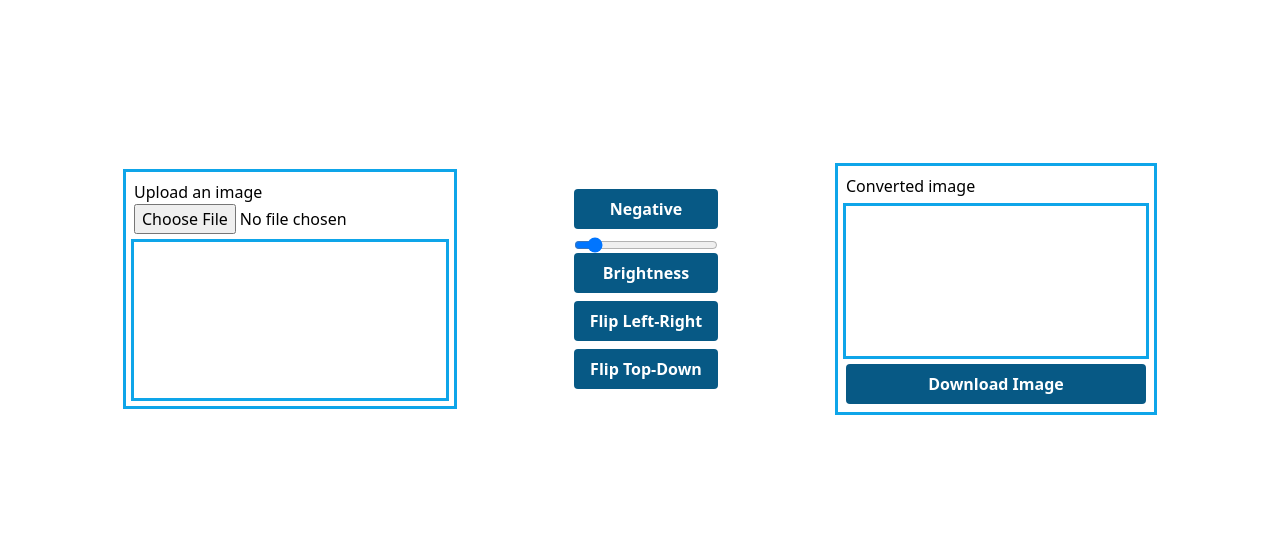
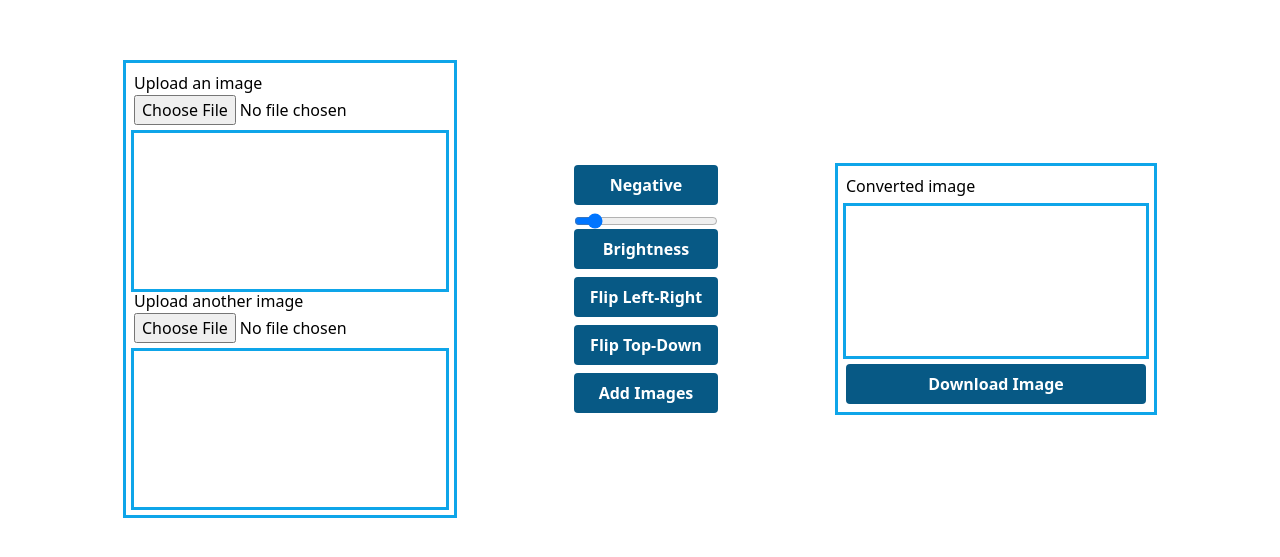
Before and after one commit to guilhermepereira2917/image-processing, a Next.js app: page / in a window 1280 px wide. Shown: the part 111-668 px from the top of the page. Built offline with nearby package versions, Linux system fonts and the light colour scheme.

Commit message:
added filter for adding two images

```diff
--- a/src/classes/FilterApplier.ts
+++ b/src/classes/FilterApplier.ts
@@ -1,19 +1,34 @@
 import { RgbImage } from "./RgbImage";
 
 export default class FilterApplier {
-  uploadedImage: RgbImage | null = null;
+  firstUploadedImage: RgbImage | null = null;
+  secondUploadedImage: RgbImage | null = null;
   convertedImage: RgbImage | null = null;
+
   onFilterApply: ((convertedImage: RgbImage) => void) | null = null;
 
-  applyFilter(applyFilterFunction: (image: RgbImage) => RgbImage): void {
-    if (!this.uploadedImage) {
+  applyFilterToFirstImage(applyFilterFunction: (image: RgbImage) => RgbImage): void {
+    if (!this.firstUploadedImage) {
       return;
     }
 
-    this.convertedImage = applyFilterFunction(this.uploadedImage);
+    this.convertedImage = applyFilterFunction(this.firstUploadedImage.clone());
 
     if (this.onFilterApply) {
       this.onFilterApply(this.convertedImage);
     }
   }
+
+  applyFilterToBothImages(applyFilterFunction: (firstImage: RgbImage, secondImage: RgbImage) => RgbImage): void {
+    if (!this.firstUploadedImage || !this.secondUploadedImage) {
+      return;
+    }
+
+    this.convertedImage = applyFilterFunction(this.firstUploadedImage.clone(), this.secondUploadedImage.clone());
+
+    if (this.onFilterApply) {
+      this.onFilterApply(this.convertedImage);
+    }
+  }
+
 }
--- a/src/classes/FilterType.ts
+++ /dev/null
@@ -1,9 +0,0 @@
-export enum FilterType {
-  negativeFilter,
-  brightnessFilter,
-}
-
-export const FilterTypeLabel = new Map<number, string>([
-  [FilterType.negativeFilter, 'Negative'],
-  [FilterType.brightnessFilter, 'Brightness'],
-]);
--- /dev/null
+++ b/src/classes/filters/AddImageFilter.ts
@@ -0,0 +1,19 @@
+import { RgbImage, RgbPixel } from "../RgbImage";
+
+export default class AddImageFilter {
+  apply(firstImage: RgbImage, secondImage: RgbImage): RgbImage {
+    const resultImage: RgbImage = firstImage.clone();
+
+    resultImage.pixels.forEach((row: RgbPixel[], rowIndex: number) => {
+      row.forEach((pixel: RgbPixel, columnIndex: number) => {
+        const otherPixel = secondImage.pixels[rowIndex][columnIndex];
+
+        pixel.red = (pixel.red + otherPixel.red) / 2;
+        pixel.green = (pixel.green + otherPixel.green) / 2;
+        pixel.blue = (pixel.blue + otherPixel.blue) / 2;
+      });
+    });
+
+    return resultImage;
+  }
+}
--- a/src/classes/filters/BrightnessFilter.ts
+++ b/src/classes/filters/BrightnessFilter.ts
@@ -2,9 +2,7 @@ import { RgbImage, RgbPixel } from "../RgbImage";
 
 export default class BrightnessFilter {
   apply(image: RgbImage, brightness: number): RgbImage {
-    const clonedImage: RgbImage = image.clone();
-
-    clonedImage.pixels.forEach((row: RgbPixel[]) => {
+    image.pixels.forEach((row: RgbPixel[]) => {
       row.forEach((pixel: RgbPixel) => {
         pixel.red = pixel.red * brightness;
         pixel.blue = pixel.blue * brightness;
@@ -12,6 +10,6 @@ export default class BrightnessFilter {
       });
     });
 
-    return clonedImage;
+    return image;
   }
 }
--- a/src/classes/filters/NegativeFilter.ts
+++ b/src/classes/filters/NegativeFilter.ts
@@ -1,10 +1,8 @@
 import { RgbImage, RgbPixel } from "../RgbImage";
 
 export default class NegativeFilter {
-  apply(image: RgbImage) {
-    const clonedImage: RgbImage = image.clone();
-
-    clonedImage.pixels.forEach((row: RgbPixel[]) => {
+  apply(image: RgbImage): RgbImage {
+    image.pixels.forEach((row: RgbPixel[]) => {
       row.forEach((pixel: RgbPixel) => {
         pixel.red = 255 - pixel.red;
         pixel.blue = 255 - pixel.blue;
@@ -12,6 +10,6 @@ export default class NegativeFilter {
       });
     });
 
-    return clonedImage;
+    return image;
   }
 }
--- a/src/pages/index.tsx
+++ b/src/pages/index.tsx
@@ -1,8 +1,8 @@
 import FileToRgbImageConverter from "@/classes/FileToRgbImageConverter";
 import FilterApplier from "@/classes/FilterApplier";
-import { FilterType, FilterTypeLabel } from "@/classes/FilterType";
 import { RgbImage } from "@/classes/RgbImage";
 import RgbImageCanvasDrawer from "@/classes/RgbImageCanvasDrawer";
+import AddImageFilter from "@/classes/filters/AddImageFilter";
 import BrightnessFilter from "@/classes/filters/BrightnessFilter";
 import FlipLeftRightFilter from "@/classes/filters/FlipLeftRightFilter";
 import FlipTopDownFilter from "@/classes/filters/FlipTopDownFilter";
@@ -16,15 +16,19 @@ export default function Home() {
     drawConvertedImage(image);
   }
 
-  function getUploadedImageCanvas(): HTMLCanvasElement {
-    return document.getElementById('uploadedImageCanvas') as HTMLCanvasElement;
+  function getFirstUploadedImageCanvas(): HTMLCanvasElement {
+    return document.getElementById('firstUploadedImageCanvas') as HTMLCanvasElement;
+  }
+
+  function getSecondUploadedImageCanvas(): HTMLCanvasElement {
+    return document.getElementById('secondUploadedImageCanvas') as HTMLCanvasElement;
   }
 
   function getConvertedImageCanvas(): HTMLCanvasElement {
     return document.getElementById('convertedImageCanvas') as HTMLCanvasElement;
   }
 
-  function onImageChange(event: React.ChangeEvent<HTMLInputElement>): void {
+  function onFirstImageChange(event: React.ChangeEvent<HTMLInputElement>): void {
     if (!event.target.files || !event.target.files[0]) {
       return;
     }
@@ -32,11 +36,27 @@ export default function Home() {
     const uploadedFile: File = event.target.files[0];
     const fileToRgbImageConverter: FileToRgbImageConverter = new FileToRgbImageConverter();
     fileToRgbImageConverter.convert(uploadedFile).then((value: RgbImage) => {
-      filterApplier.uploadedImage = value;
+      filterApplier.firstUploadedImage = value;
 
-      const canvas: HTMLCanvasElement = getUploadedImageCanvas();
+      const canvas: HTMLCanvasElement = getFirstUploadedImageCanvas();
       const rgbImageCanvasDrawer: RgbImageCanvasDrawer = new RgbImageCanvasDrawer();
-      rgbImageCanvasDrawer.draw(filterApplier.uploadedImage, canvas);
+      rgbImageCanvasDrawer.draw(filterApplier.firstUploadedImage, canvas);
+    });
+  }
+
+  function onSecondImageChange(event: React.ChangeEvent<HTMLInputElement>): void {
+    if (!event.target.files || !event.target.files[0]) {
+      return;
+    }
+
+    const uploadedFile: File = event.target.files[0];
+    const fileToRgbImageConverter: FileToRgbImageConverter = new FileToRgbImageConverter();
+    fileToRgbImageConverter.convert(uploadedFile).then((value: RgbImage) => {
+      filterApplier.secondUploadedImage = value;
+
+      const canvas: HTMLCanvasElement = getSecondUploadedImageCanvas();
+      const rgbImageCanvasDrawer: RgbImageCanvasDrawer = new RgbImageCanvasDrawer();
+      rgbImageCanvasDrawer.draw(filterApplier.secondUploadedImage, canvas);
     });
   }
 
@@ -47,22 +67,28 @@ export default function Home() {
   }
 
   function onNegativeFilterClick(): void {
-    filterApplier.applyFilter((image: RgbImage) => { return new NegativeFilter().apply(image) })
+    filterApplier.applyFilterToFirstImage((image: RgbImage) => { return new NegativeFilter().apply(image) })
   }
 
   function onBrightnessFilterClick(): void {
-    filterApplier.applyFilter((image: RgbImage) => {
+    filterApplier.applyFilterToFirstImage((image: RgbImage) => {
       const brightness: number = (document.getElementById('brightnessValue') as HTMLInputElement).value as unknown as number / 100;
       return new BrightnessFilter().apply(image, brightness);
     })
   }
 
   function onFlipLeftRightClick(): void {
-    filterApplier.applyFilter((image: RgbImage) => { return new FlipLeftRightFilter().apply(image) })
+    filterApplier.applyFilterToFirstImage((image: RgbImage) => { return new FlipLeftRightFilter().apply(image) });
   }
 
   function onFlipTopDownClick(): void {
-    filterApplier.applyFilter((image: RgbImage) => { return new FlipTopDownFilter().apply(image) })
+    filterApplier.applyFilterToFirstImage((image: RgbImage) => { return new FlipTopDownFilter().apply(image) });
+  }
+
+  function onAddImagesClick(): void {
+    filterApplier.applyFilterToBothImages((firstImage: RgbImage, secondImage: RgbImage) => {
+      return new AddImageFilter().apply(firstImage, secondImage);
+    });
   }
 
   function onDownloadImageClick(): void {
@@ -81,22 +107,18 @@ export default function Home() {
     document.body.removeChild(link);
   }
 
-  const filterTypes = Object
-    .keys(FilterType)
-    .filter((value: string): boolean => isNaN(Number(value)))
-    .map((value: string, key: number) => {
-      return (
-        <option key={value} value={value}>{FilterTypeLabel.get(key)}</option>
-      )
-    });
-
   return (
     <main className="flex flex-wrap justify-center items-center">
       <div className="flex flex-col justify-center outline p-2 outline-sky-500">
-        <label htmlFor="uploadedImage">Upload an image</label>
-        <input type="file" name="uploadedImage" accept="image/png, image/jpeg" onChange={onImageChange} />
+        <label htmlFor="firstUploadedImage">Upload an image</label>
+        <input type="file" name="firstUploadedImage" accept="image/png, image/jpeg" onChange={onFirstImageChange} />
 
-        <canvas className="mt-2 outline outline-sky-500" id="uploadedImageCanvas" />
+        <canvas className="mt-2 outline outline-sky-500" id="firstUploadedImageCanvas" />
+
+        <label htmlFor="secondUploadedImage">Upload another image</label>
+        <input type="file" name="secondUploadedImage" accept="image/png, image/jpeg" onChange={onSecondImageChange} />
+
+        <canvas className="mt-2 outline outline-sky-500" id="secondUploadedImageCanvas" />
       </div>
 
       <div className="w-96 flex flex-col gap-2 items-center justify-center">
@@ -107,6 +129,7 @@ export default function Home() {
         </div>
         <button onClick={onFlipLeftRightClick} className="bg-sky-800 p-2 rounded text-white font-bold w-36">Flip Left-Right</button>
         <button onClick={onFlipTopDownClick} className="bg-sky-800 p-2 rounded text-white font-bold w-36">Flip Top-Down</button>
+        <button onClick={onAddImagesClick} className="bg-sky-800 p-2 rounded text-white font-bold w-36">Add Images</button>
       </div>
 
       <div className="outline outline-sky-500 p-2">
```
